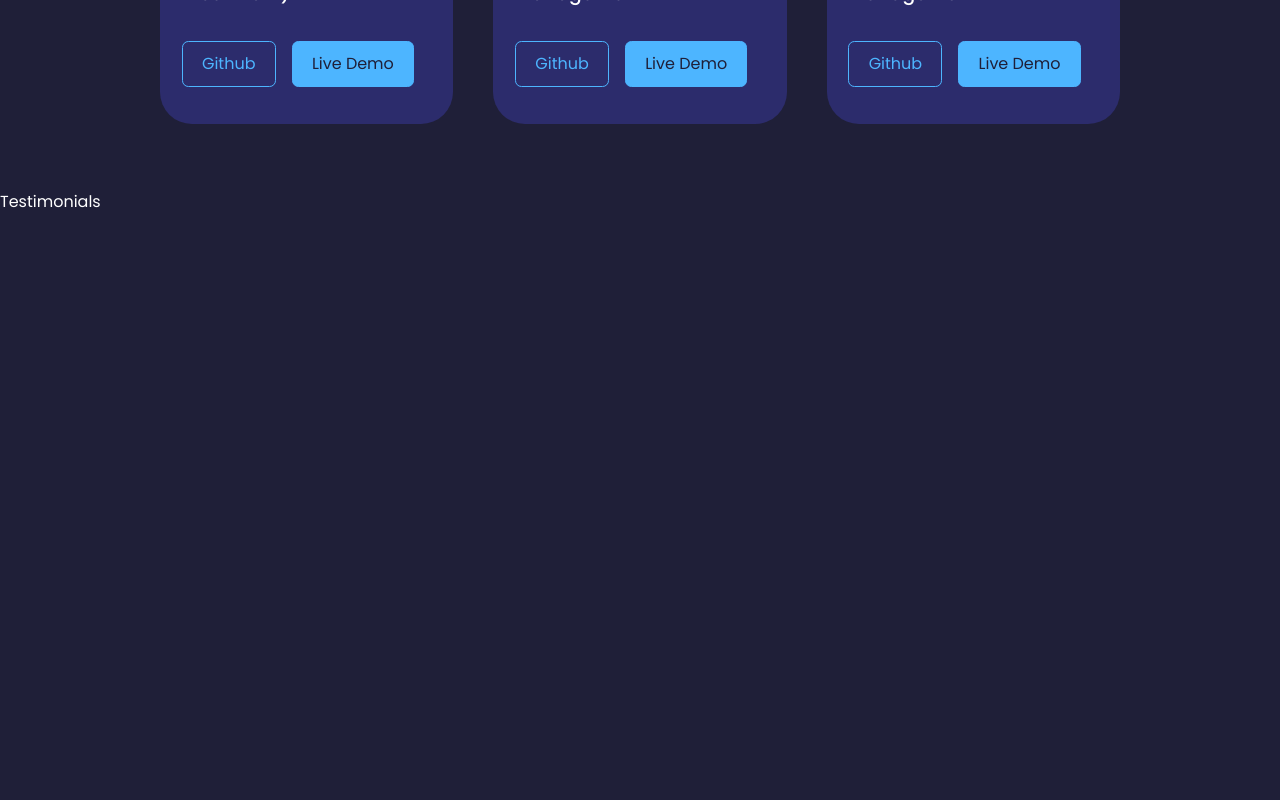
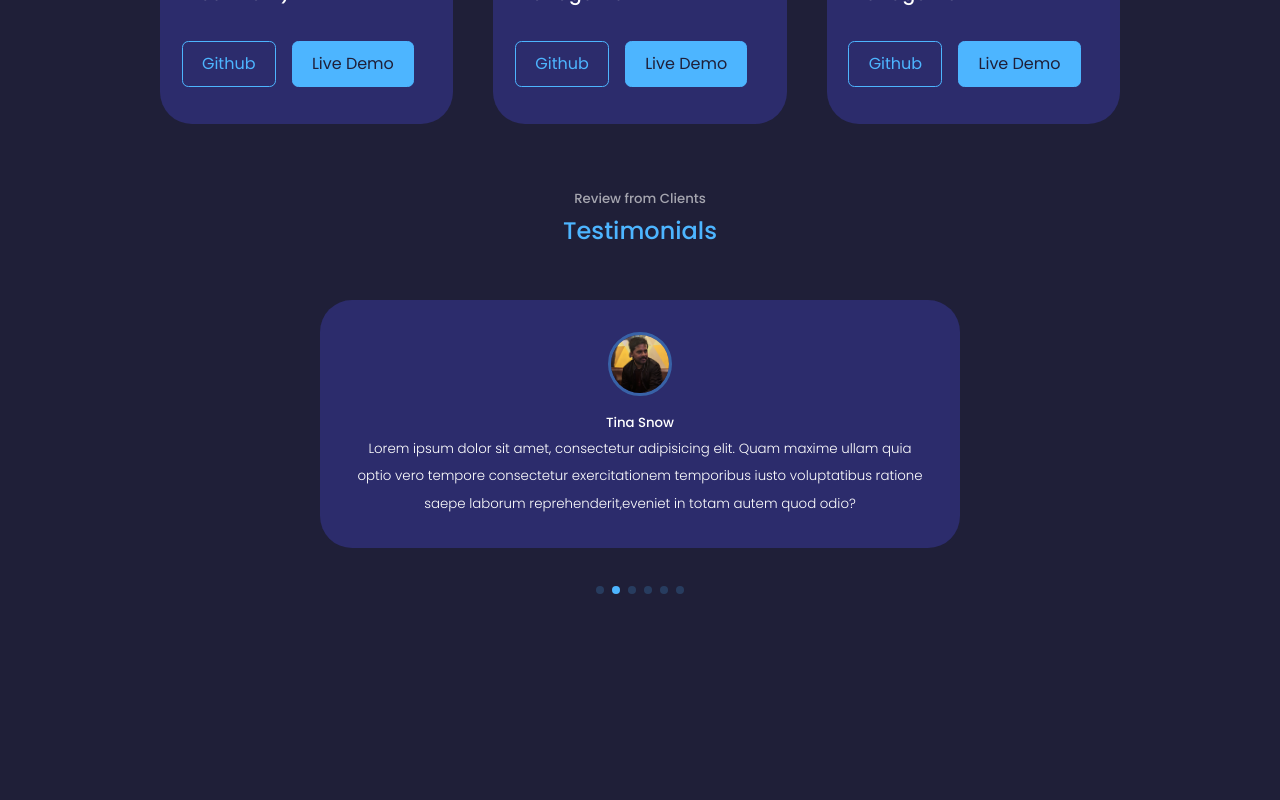
Before and after one commit to azalamin/alamin-portfolio, a React (Create React App) app: page / in a window 1280 px wide. Shown: the part 3980-4780 px from the top of the page. Built offline with nearby package versions, Linux system fonts and the light colour scheme.

Commit message:
testimonial done

```diff
--- a/package.json
+++ b/package.json
@@ -10,6 +10,7 @@
     "react-dom": "^18.1.0",
     "react-icons": "^4.4.0",
     "react-scripts": "5.0.1",
+    "swiper": "^8.2.2",
     "web-vitals": "^2.1.4"
   },
   "scripts": {
--- a/src/components/Testimonials/Testimonials.css
+++ b/src/components/Testimonials/Testimonials.css
@@ -0,0 +1,47 @@
+.container.testimonials_container {
+  width: 50%;
+  padding-bottom: 4rem;
+}
+
+.client_avatar {
+  width: 4rem;
+  aspect-ratio: 1/1;
+  overflow: hidden;
+  border-radius: 50%;
+  margin: 0 auto 1rem;
+  border: 0.2rem solid var(--color-primary-variant);
+}
+
+.testimonial {
+  background-color: var(--color-bg-variant);
+  text-align: center;
+  padding: 2rem;
+  border-radius: 2rem;
+  user-select: none;
+}
+.client_review {
+  color: var(-color-light);
+  font-weight: 300;
+  width: 80%;
+  margin: 0.8rem auto 0;
+}
+.swiper-pagination-clickable .swiper-pagination-bullet {
+  background-color: var(--color-primary);
+}
+
+/*###############   MEDIA QUERIES (MEDIUM DEVICES)   ################*/
+@media screen and (max-width: 1024px) {
+  .testimonials_container {
+    width: 60%;
+  }
+}
+
+/*###############   MEDIA QUERIES (SMALL DEVICES)   ################*/
+@media screen and (max-width: 600px) {
+  .testimonials_container {
+    width: var(--container-width-sm);
+  }
+  .client_review {
+    width: var(--container-width-sm);
+  }
+}
--- a/src/components/Testimonials/Testimonials.js
+++ b/src/components/Testimonials/Testimonials.js
@@ -1,10 +1,85 @@
-import React from 'react'
-import './Testimonials.css'
+import React from "react";
+// import Swiper core and required modules
+import { Autoplay, Navigation, Pagination } from "swiper";
+// Import Swiper styles
+import "swiper/css";
+import "swiper/css/navigation";
+import "swiper/css/pagination";
+import "swiper/css/scrollbar";
+import { Swiper, SwiperSlide } from "swiper/react";
+import Avatar1 from "../../assets/alamin.png";
+import "./Testimonials.css";
 
 const Testimonials = () => {
+  const data = [
+    {
+      avatar: Avatar1,
+      id: 1,
+      name: "Tina Snow",
+      review:
+        "Lorem ipsum dolor sit amet, consectetur adipisicing elit. Quam maxime ullam quia optio vero tempore consectetur exercitationem temporibus iusto voluptatibus ratione saepe laborum reprehenderit,eveniet in totam autem quod odio?",
+    },
+    {
+      avatar: Avatar1,
+      id: 2,
+      name: "Tina Snow",
+      review:
+        "Lorem ipsum dolor sit amet, consectetur adipisicing elit. Quam maxime ullam quia optio vero tempore consectetur exercitationem temporibus iusto voluptatibus ratione saepe laborum reprehenderit,eveniet in totam autem quod odio?",
+    },
+    {
+      avatar: Avatar1,
+      id: 3,
+      name: "Tina Snow",
+      review:
+        "Lorem ipsum dolor sit amet, consectetur adipisicing elit. Quam maxime ullam quia optio vero tempore consectetur exercitationem temporibus iusto voluptatibus ratione saepe laborum reprehenderit,eveniet in totam autem quod odio?",
+    },
+    {
+      avatar: Avatar1,
+      id: 4,
+      name: "Tina Snow",
+      review:
+        "Lorem ipsum dolor sit amet, consectetur adipisicing elit. Quam maxime ullam quia optio vero tempore consectetur exercitationem temporibus iusto voluptatibus ratione saepe laborum reprehenderit,eveniet in totam autem quod odio?",
+    },
+    {
+      avatar: Avatar1,
+      id: 5,
+      name: "Tina Snow",
+      review:
+        "Lorem ipsum dolor sit amet, consectetur adipisicing elit. Quam maxime ullam quia optio vero tempore consectetur exercitationem temporibus iusto voluptatibus ratione saepe laborum reprehenderit,eveniet in totam autem quod odio?",
+    },
+    {
+      avatar: Avatar1,
+      id: 6,
+      name: "Tina Snow",
+      review:
+        "Lorem ipsum dolor sit amet, consectetur adipisicing elit. Quam maxime ullam quia optio vero tempore consectetur exercitationem temporibus iusto voluptatibus ratione saepe laborum reprehenderit,eveniet in totam autem quod odio?",
+    },
+  ];
   return (
-    <section id='testimonials '>Testimonials</section>
-  )
-}
+    <section id="testimonials ">
+      <h5>Review from Clients</h5>
+      <h2>Testimonials</h2>
+      <Swiper
+        // install Swiper modules
+        modules={[Navigation, Pagination, Autoplay]}
+        spaceBetween={40}
+        slidesPerView={1}
+        autoplay={{ delay: 4000 }}
+        pagination={{ clickable: true }}
+        className="container testimonials_container"
+      >
+        {data.map(({ avatar, id, name, review }) => (
+          <SwiperSlide key={id} className="testimonial">
+            <div className="client_avatar">
+              <img src={avatar} alt="Alamin" />
+            </div>
+            <h5 className="client_name">{name}</h5>
+            <small className="client_review">{review}</small>
+          </SwiperSlide>
+        ))}
+      </Swiper>
+    </section>
+  );
+};
 
-export default Testimonials
+export default Testimonials;
```
Also changed, not shown: 1 other file (tests, documents, lock files or other folders).
